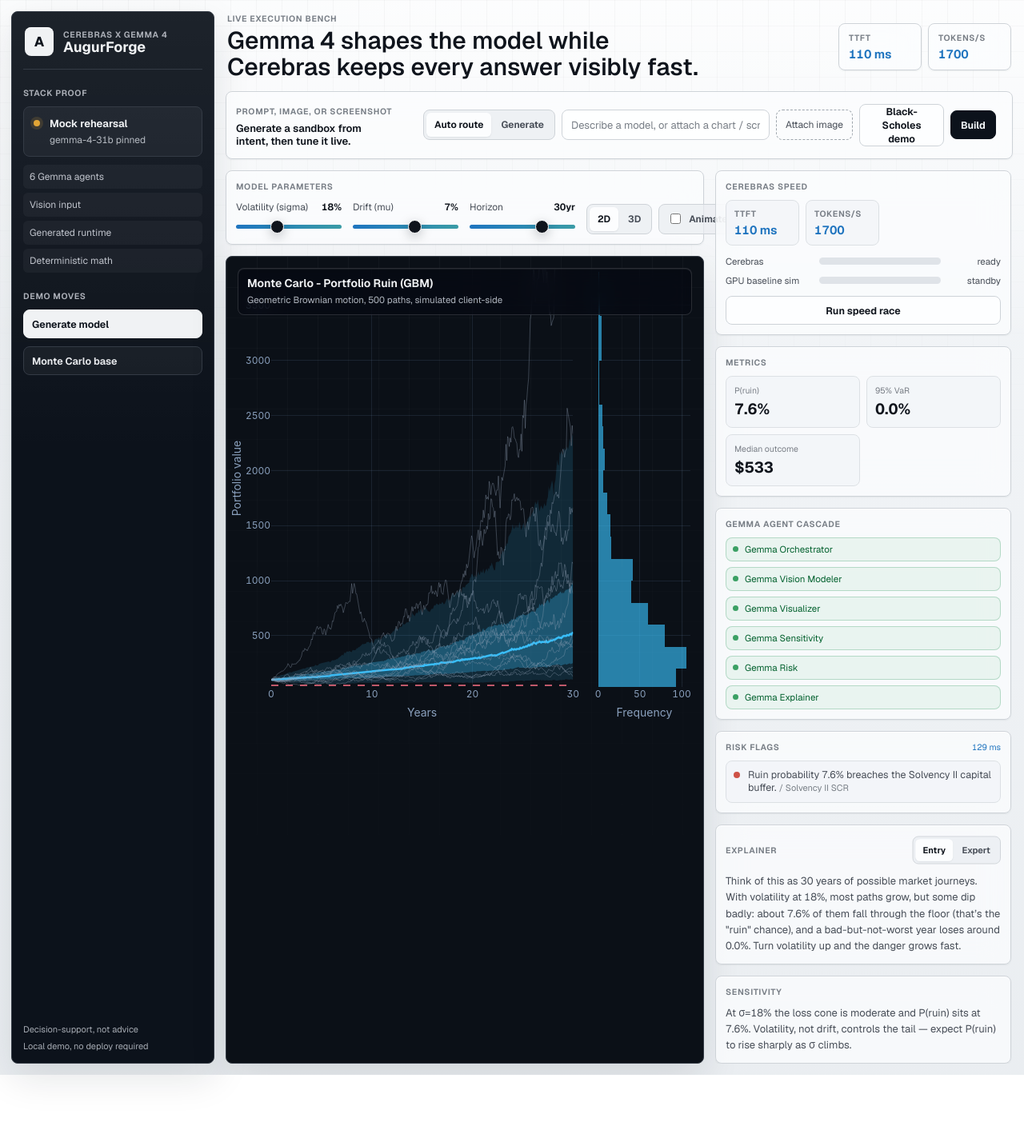
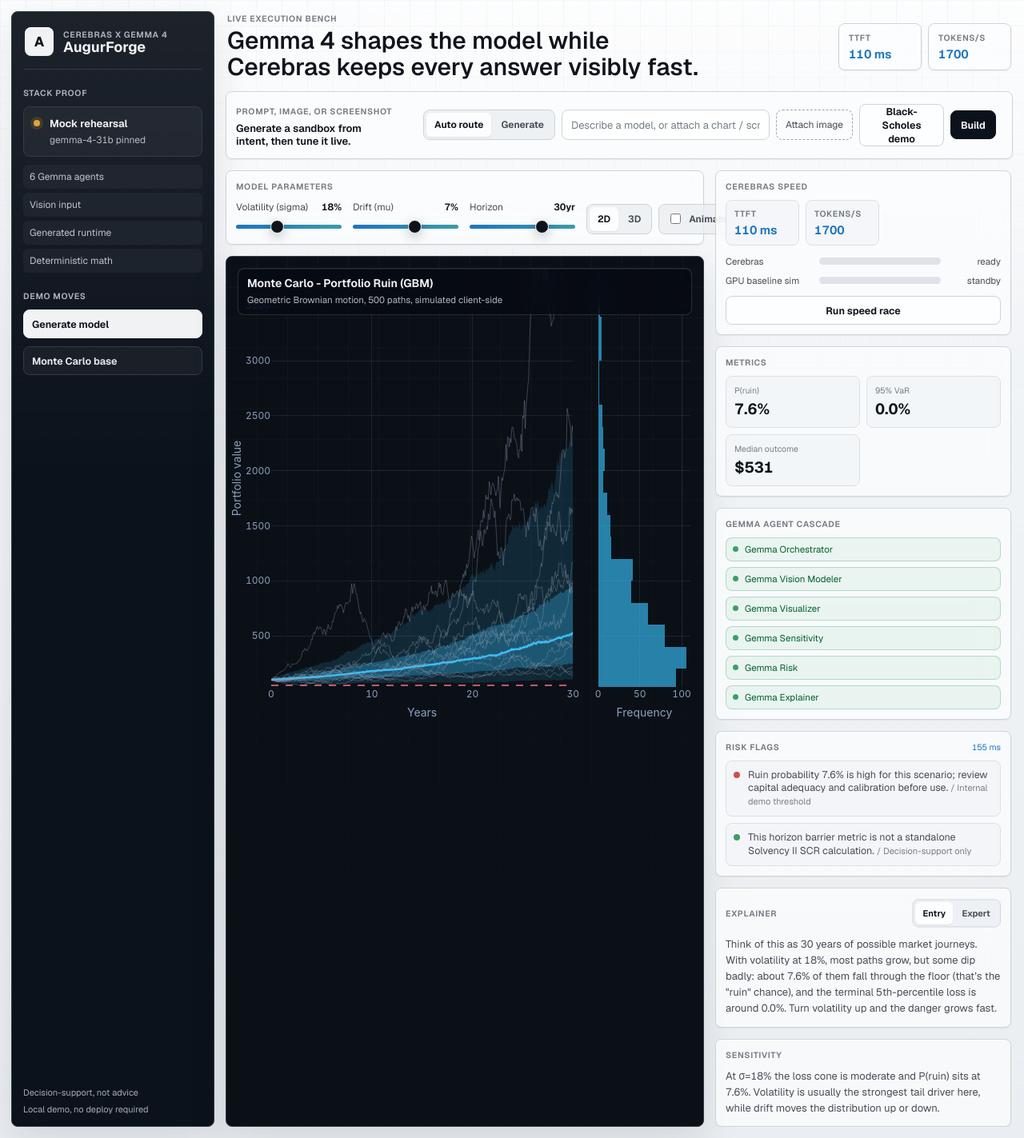
Before and after one commit to Leocthl/augurforge, a React (Vite) app: page / in a window 1280 px wide. Shown: the whole page at 80% size. Before the commit the page ends 1344 px from the top, so only its background shows below. Built offline with nearby package versions, Linux system fonts and the light colour scheme.

Commit message:
fix: tighten math engine accuracy

```diff
--- a/src/core/agents/explainer.ts
+++ b/src/core/agents/explainer.ts
@@ -16,7 +16,7 @@
       return (
         `Generated Black-Scholes sandbox: spot=${ctx.params.spot}, strike=${ctx.params.strike}, vol=${ctx.params.volatility}%, ` +
         `rate=${ctx.params.rate}%, maturity=${ctx.params.maturity}y. The call is ${call}, the put is ${put}, and call delta is ${delta}. ` +
-        `Treat this as a fast closed-form sensitivity view; constant volatility, European exercise, and continuous compounding are assumptions to review.`
+        `Treat this as a fast closed-form sensitivity view; no dividends, constant volatility, European exercise, and continuous compounding are assumptions to review.`
       );
     }
     return (
@@ -33,13 +33,13 @@
       `Under geometric Brownian motion with σ=${sigma}% and drift μ=${ctx.params.drift}%, the ` +
       `${ctx.params.horizon}-year terminal distribution is right-skewed. The 5th-percentile loss ` +
       `(95% VaR) is ${varMetric}; modelled ruin probability is ${ruin}. The tail is volatility-driven: ` +
-      `P(ruin) scales super-linearly in σ while drift shifts the median, not the left tail.`
+      `Higher σ usually raises barrier and left-tail risk sharply; drift shifts the whole distribution and partly offsets that pressure.`
     );
   }
   return (
     `Think of this as ${ctx.params.horizon} years of possible market journeys. With volatility at ` +
     `${sigma}%, most paths grow, but some dip badly: about ${ruin} of them fall through the floor ` +
-    `(that’s the "ruin" chance), and a bad-but-not-worst year loses around ${varMetric}. ` +
+    `(that’s the "ruin" chance), and the terminal 5th-percentile loss is around ${varMetric}. ` +
     `Turn volatility up and the danger grows fast.`
   );
 }
--- a/src/core/agents/risk.ts
+++ b/src/core/agents/risk.ts
@@ -5,7 +5,8 @@
 
 const SYSTEM =
   'You are AugurForge Risk. Given the scenario and deterministic metrics, return strict JSON ' +
-  '{flags:[{level,text,ref}]} covering tail risk and Solvency II / IFRS-17 thresholds. ' +
+  '{flags:[{level,text,ref}]} covering tail risk, model assumptions, and governance review points. ' +
+  'Do not claim a regulatory breach from demo metrics alone; Solvency II / IFRS-17 references are review lenses unless supplied thresholds are explicit. ' +
   'For option-pricing models, flag model assumption and Greek exposure risks. Decision-support only, not advice.';
 
 const RESPONSE_FORMAT = jsonSchema(
@@ -49,7 +50,7 @@
     if (maturity >= 3) {
       flags.push({ level: 'warning', text: 'Long maturity increases assumption risk from constant volatility and rates.', ref: 'Model risk' });
     }
-    flags.push({ level: 'warning', text: 'European exercise and constant-volatility assumptions must be governance-reviewed before use.', ref: 'Decision-support only' });
+    flags.push({ level: 'warning', text: 'No-dividend European exercise and constant-volatility assumptions must be governance-reviewed before use.', ref: 'Decision-support only' });
     return flags;
   }
 
@@ -58,15 +59,16 @@
   if (ruin === undefined) {
     flags.push({ level: 'ok', text: 'Awaiting a simulation to assess ruin probability.' });
   } else if (ruin >= 5) {
-    flags.push({ level: 'danger', text: `Ruin probability ${pct(ruin)} breaches the Solvency II capital buffer.`, ref: 'Solvency II SCR' });
+    flags.push({ level: 'danger', text: `Ruin probability ${pct(ruin)} is high for this scenario; review capital adequacy and calibration before use.`, ref: 'Internal demo threshold' });
   } else if (ruin >= 1) {
-    flags.push({ level: 'warning', text: `Ruin probability ${pct(ruin)} is elevated — monitor the capital buffer.`, ref: 'Solvency II SCR' });
+    flags.push({ level: 'warning', text: `Ruin probability ${pct(ruin)} is elevated for this scenario; monitor the barrier and assumptions.`, ref: 'Internal demo threshold' });
   } else {
-    flags.push({ level: 'ok', text: `Ruin probability ${pct(ruin)} is within the capital buffer.`, ref: 'Solvency II SCR' });
+    flags.push({ level: 'ok', text: `Ruin probability ${pct(ruin)} is low under the current scenario settings.`, ref: 'Scenario metric' });
   }
   if ((ctx.params.sigma ?? 0) >= 30) {
     flags.push({ level: 'warning', text: 'Volatility ≥ 30% — tail outcomes dominate; consider an IFRS-17 risk-adjustment review.', ref: 'IFRS-17' });
   }
+  flags.push({ level: 'ok', text: 'This horizon barrier metric is not a standalone Solvency II SCR calculation.', ref: 'Decision-support only' });
   return flags;
 }
 
--- a/src/core/agents/sensitivity.ts
+++ b/src/core/agents/sensitivity.ts
@@ -14,7 +14,7 @@
       const dir = ctx.changed.to >= ctx.changed.from ? 'raising' : 'lowering';
       return (
         `${dir} ${ctx.changed.label ?? ctx.changed.id} moved the call price to ${metric}. ` +
-        `Volatility and the spot-to-strike gap dominate this generated option sandbox; rate and maturity mostly tune the discounting and time value.`
+        `Moneyness and volatility dominate this no-dividend European option sandbox; rate and maturity tune discounting and time value.`
       );
     }
     return (
@@ -30,12 +30,12 @@
     return (
       `Volatility is the dominant driver here. ${dir} ${ctx.changed.label ?? ctx.changed.id} ` +
       `to ${ctx.changed.to} widened the outcome cone and moved P(ruin) to ${ruin}. ` +
-      `Drift only partially offsets the wider dispersion at σ=${sigma}%.`
+      `Drift shifts the distribution, but it only partially offsets wider dispersion at σ=${sigma}%.`
     );
   }
   return (
     `At σ=${sigma}% the loss cone is moderate and P(ruin) sits at ${ruin}. ` +
-    `Volatility, not drift, controls the tail — expect P(ruin) to rise sharply as σ climbs.`
+    `Volatility is usually the strongest tail driver here, while drift moves the distribution up or down.`
   );
 }
 
--- a/src/core/agents/visualizer.ts
+++ b/src/core/agents/visualizer.ts
@@ -64,9 +64,9 @@
     sliders: modeler.sliders,
     explainer: {
       entry:
-        'This shows many possible market journeys over time. Most paths grow, but some dip badly; the share that falls through the floor is the ruin chance.',
+        'This shows many possible market journeys over time. Most paths grow, but some dip badly; the share that crosses the monthly-monitored floor is the ruin chance.',
       expert:
-        'A GBM ensemble of 500 paths. The fan shows percentile cones; the histogram is the terminal distribution. P(ruin) is the fraction breaching the barrier; 95% VaR is the 5th-percentile loss.',
+        'A monthly-stepped GBM ensemble of 500 paths. The fan shows interpolated percentile cones; the histogram is the terminal distribution. P(ruin) is the fraction breaching the grid-monitored barrier; 95% VaR is the terminal 5th-percentile loss.',
     },
   };
 }
--- a/src/core/contract.ts
+++ b/src/core/contract.ts
@@ -185,7 +185,7 @@
 export interface RiskFlag {
   level: 'ok' | 'warning' | 'danger';
   text: string;
-  /** Citation / threshold reference. */
+  /** Citation, assumption, or governance reference. */
   ref?: string;
 }
 
--- a/src/core/generative.ts
+++ b/src/core/generative.ts
@@ -51,9 +51,9 @@
 
 const FALLBACK_EXPLAINER: Explainer = {
   entry:
-    'This generated sandbox prices a European option from spot, strike, volatility, rate, and maturity. The curves show how call and put values move as the underlying price changes.',
+    'This generated sandbox prices a non-dividend-paying European option from spot, strike, volatility, rate, and maturity. The curves show how call and put values move as the underlying price changes.',
   expert:
-    'Black-Scholes assumes lognormal returns, constant volatility, continuous compounding, and European exercise. The dashboard shows closed-form call/put prices plus first-order Greeks for sensitivity review.',
+    'Black-Scholes assumes no dividends, lognormal returns, constant volatility, continuous compounding, and European exercise. The dashboard shows closed-form call/put prices plus first-order Greeks for sensitivity review.',
 };
 
 export function wantsGeneratedModel(intent?: string, mode?: string): boolean {
@@ -292,6 +292,11 @@
       volatility,
       rate,
       maturity,
+      dividendYield: 0,
+      call: current.call,
+      put: current.put,
+      delta: current.delta,
+      vega: current.vega,
       d1: current.d1,
       d2: current.d2,
       xMin,
--- a/src/mock/sample-spec.json
+++ b/src/mock/sample-spec.json
@@ -10,7 +10,7 @@
     { "id": "horizon", "label": "Horizon", "min": 5, "max": 40, "step": 1, "value": 30, "unit": "yr" }
   ],
   "explainer": {
-    "entry": "This shows many possible market journeys over time. Most paths grow, but some dip badly — the share that falls through the floor is the \"ruin\" chance.",
-    "expert": "A GBM ensemble of 500 paths. The fan shows the 5–95 and 25–75 percentile cones; the histogram is the terminal distribution. P(ruin) is the fraction breaching the barrier; 95% VaR is the 5th-percentile loss."
+    "entry": "This shows many possible market journeys over time. Most paths grow, but some dip badly — the share that crosses the monthly-monitored floor is the \"ruin\" chance.",
+    "expert": "A monthly-stepped GBM ensemble of 500 paths. The fan shows the 5–95 and 25–75 interpolated percentile cones; the histogram is the terminal distribution. P(ruin) is the fraction breaching the grid-monitored barrier; 95% VaR is the terminal 5th-percentile loss."
   }
 }
--- a/src/templates/monte-carlo.ts
+++ b/src/templates/monte-carlo.ts
@@ -65,9 +65,21 @@
   return Math.sqrt(-2 * Math.log(u)) * Math.cos(2 * Math.PI * v);
 }
 
+function clamp(value: number, min: number, max: number): number {
+  return Math.min(max, Math.max(min, value));
+}
+
+function finiteParam(value: unknown, fallback: number): number {
+  return typeof value === 'number' && Number.isFinite(value) ? value : fallback;
+}
+
 function percentile(sortedAsc: number[], p: number): number {
-  const idx = Math.min(sortedAsc.length - 1, Math.max(0, Math.round((p / 100) * (sortedAsc.length - 1))));
-  return sortedAsc[idx];
+  if (!sortedAsc.length) return NaN;
+  const rank = clamp(p, 0, 100) / 100 * (sortedAsc.length - 1);
+  const lo = Math.floor(rank);
+  const hi = Math.ceil(rank);
+  if (lo === hi) return sortedAsc[lo];
+  return sortedAsc[lo] + (sortedAsc[hi] - sortedAsc[lo]) * (rank - lo);
 }
 
 const fmtPct = (x: number) => `${x.toFixed(1)}%`;
@@ -76,9 +88,11 @@
 // --- run() ------------------------------------------------------------------
 
 function run(params: ParamSet): SimResult {
-  const sigma = (params.sigma ?? 18) / 100;
-  const mu = (params.drift ?? 7) / 100;
-  const horizon = Math.max(1, Math.round(params.horizon ?? 30));
+  const sigmaPct = clamp(finiteParam(params.sigma, 18), 5, 40);
+  const driftPct = clamp(finiteParam(params.drift, 7), -5, 15);
+  const sigma = sigmaPct / 100;
+  const mu = driftPct / 100;
+  const horizon = Math.round(clamp(finiteParam(params.horizon, 30), 5, 40));
   const steps = horizon * STEPS_PER_YEAR;
   const dt = 1 / STEPS_PER_YEAR;
   const logDrift = (mu - 0.5 * sigma * sigma) * dt;
@@ -139,7 +153,22 @@
       { id: 'var_95', label: '95% VaR', value: fmtPct(var95) },
       { id: 'median', label: 'Median outcome', value: fmtMoney(median) },
     ],
-    raw: { time, s0: S0, barrier: BARRIER, terminal: terminals, vMin, vMax, tMax: time[time.length - 1] },
+    raw: {
+      time,
+      s0: S0,
+      barrier: BARRIER,
+      terminal: terminals,
+      vMin,
+      vMax,
+      tMax: time[time.length - 1],
+      sigma,
+      mu,
+      horizon,
+      steps,
+      stepsPerYear: STEPS_PER_YEAR,
+      nPaths: N_PATHS,
+      monitoring: 'monthly-grid',
+    },
   };
 }
 
@@ -269,10 +298,10 @@
   explainer: {
     entry:
       'This shows many possible market journeys over time. Most paths grow, but some dip badly — ' +
-      'the share that falls through the floor is the "ruin" chance. Turn volatility up and the danger grows.',
+      'the share that crosses the monthly-monitored floor is the "ruin" chance. Turn volatility up and the danger grows.',
     expert:
-      'A GBM ensemble of 500 paths. The fan shows the 5–95 and 25–75 percentile cones; the histogram is ' +
-      'the terminal distribution. P(ruin) is the fraction breaching the barrier; 95% VaR is the 5th-percentile loss.',
+      'A monthly-stepped GBM ensemble of 500 paths. The fan shows the 5–95 and 25–75 interpolated percentile cones; the histogram is ' +
+      'the terminal distribution. P(ruin) is the fraction breaching the grid-monitored barrier; 95% VaR is the terminal 5th-percentile loss.',
   },
 };
 
```
Also changed, not shown: 1 other file (tests, documents, lock files or other folders).
